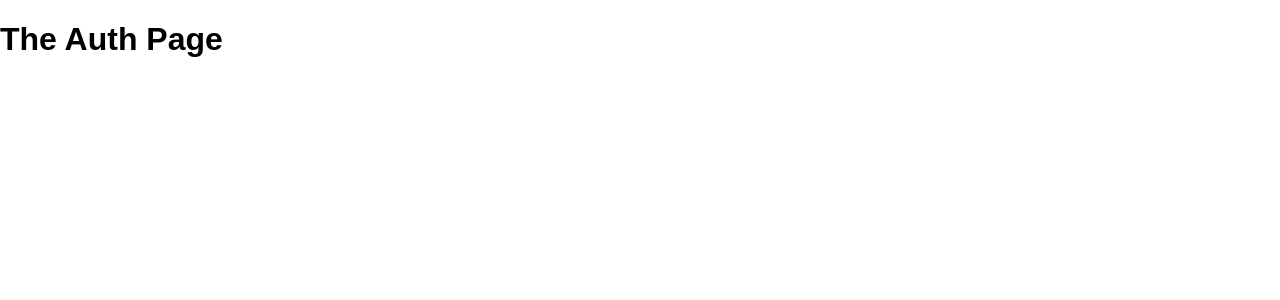
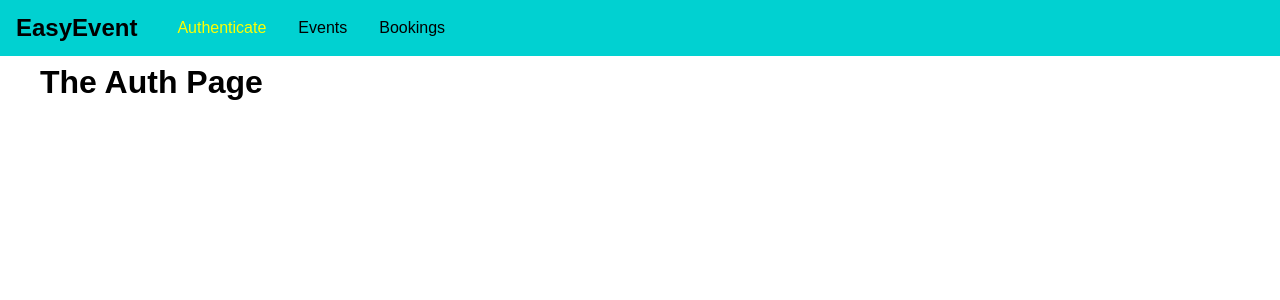
Before and after one commit to kenth727/EventBooker, a React (Create React App) app in the folder frontend/: page /auth in a window 1280 px wide. Shown: the top 300 px of the page. Built offline with nearby package versions, Linux system fonts and the light colour scheme.

Commit message:
- more frontend pagework and styling

```diff
--- a/frontend/src/App.css
+++ b/frontend/src/App.css
@@ -0,0 +1,3 @@
+.main-content {
+  margin: 4rem 2.5rem;
+}
--- a/frontend/src/App.js
+++ b/frontend/src/App.js
@@ -1,20 +1,27 @@
-import './App.css';
-import {BrowserRouter, Route, Navigate, Routes} from 'react-router-dom';
+import React from 'react';
+import { BrowserRouter, Route, Navigate, Routes } from "react-router-dom";
 
-import AuthPage from './pages/Auth';
-import EventsPage from './pages/Events';
-import BookingsPage from './pages/Bookings';
+import AuthPage from "./pages/Auth";
+import EventsPage from "./pages/Events";
+import BookingsPage from "./pages/Bookings";
+import MainNavigation from "./components/Navigation/MainNavigation";
 
+import "./App.css";
 
 function App() {
   return (
     <BrowserRouter>
+      <React.Fragment>
+        <MainNavigation />
+        <main className='main-content'>
           <Routes>
             <Route path="/" element={<Navigate replace to="/auth" />} />
             <Route path="/auth" element={<AuthPage />} />
             <Route path="/events" element={<EventsPage />} />
             <Route path="/bookings" element={<BookingsPage />} />
           </Routes>
+        </main>
+      </React.Fragment>
     </BrowserRouter>
   );
 }
--- /dev/null
+++ b/frontend/src/components/Navigation/MainNavigation.css
@@ -0,0 +1,44 @@
+.main-navigation {
+    position: fixed;
+    left: 0;
+    top: 0;
+    width: 100%;
+    height: 3.5rem;
+    background: #01d1d1;
+    padding: 0 1rem;
+    display: flex;
+    align-items: center;
+}
+
+.main-navigation__logo h1{
+    margin: 0;
+    font-size: 1.5rem;
+
+}
+
+.main-navigation__items {
+    margin-left: 1.5rem;
+}
+
+.main-navigation__items ul{
+    display: flex;
+    list-style: none;
+    padding: 0;
+    margin: 0;
+}
+
+.main-navigation__items li{
+    margin: 0 1rem;
+}
+
+
+.main-navigation__items a {
+    text-decoration: none;
+    color: #000;
+}
+
+.main-navigation__items a:hover,
+.main-navigation__items a:active,
+.main-navigation__items a.active{
+    color: yellow;
+}
--- /dev/null
+++ b/frontend/src/components/Navigation/MainNavigation.js
@@ -0,0 +1,27 @@
+import React from "react";
+import { NavLink } from "react-router-dom";
+
+import './MainNavigation.css';
+
+const MainNavigation = (props) => (
+  <header className="main-navigation">
+    <div className="main-navigation__logo">
+      <h1>EasyEvent</h1>
+    </div>
+    <div className="main-navigation__items">
+      <ul>
+        <li>
+          <NavLink to="/auth">Authenticate</NavLink>
+        </li>
+        <li>
+          <NavLink to="/events">Events</NavLink>
+        </li>
+        <li>
+          <NavLink to="/bookings">Bookings</NavLink>
+        </li>
+      </ul>
+    </div>
+  </header>
+);
+
+export default MainNavigation;
```
Lines whose indentation alone changed are shown as unchanged.
